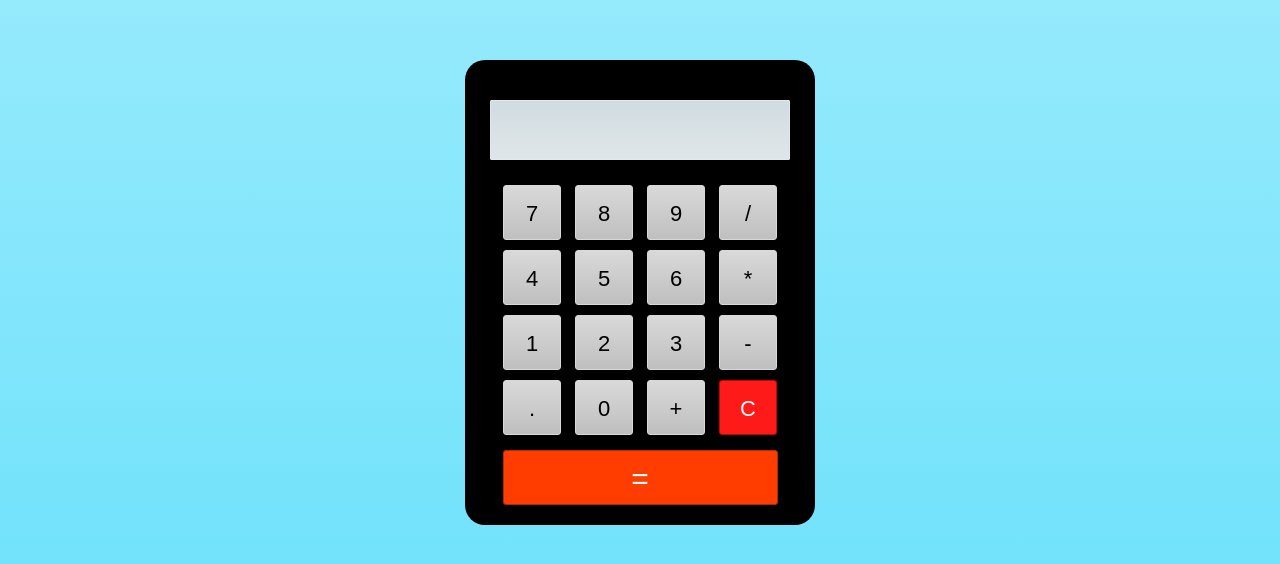
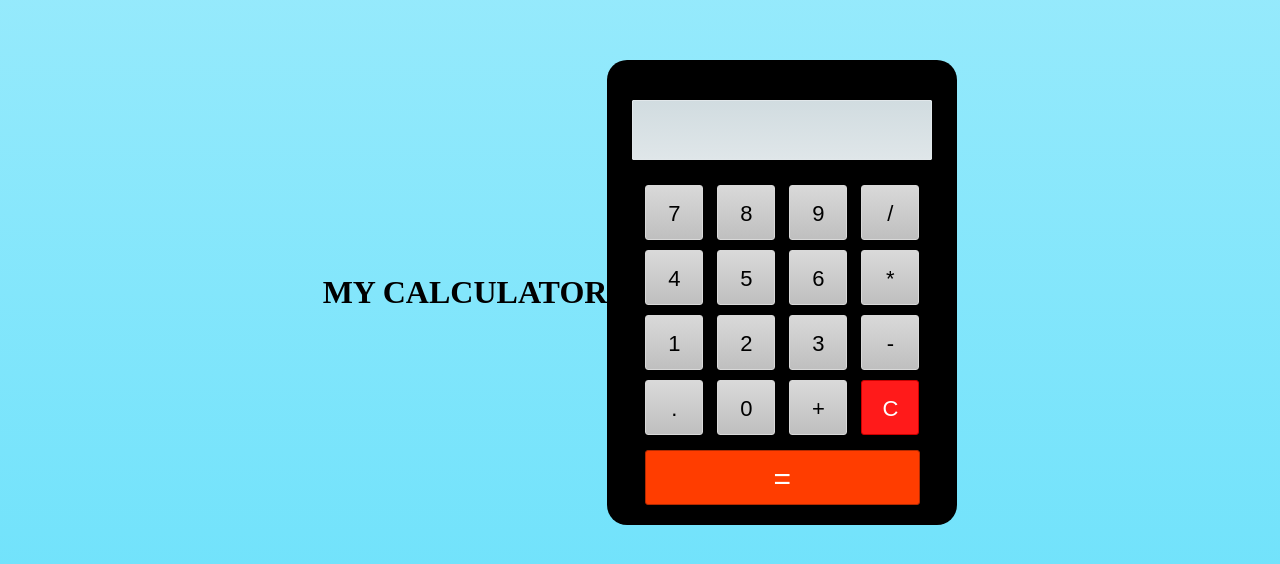
Before and after one commit to AkshatSidharth/Calculator, a plain HTML site: page index.html in a window 1280 px wide. Shown: the part 108-672 px from the top of the page. Drawn offline with nearby package versions, Linux system fonts and the light colour scheme.

Commit message:
Update index.html

```diff
--- a/index.html
+++ b/index.html
@@ -1,8 +1,9 @@
 <!DOCTYPE html>
 <html lang="en" dir="ltr">
   <head>
+    <h1 text-align="center">MY CALCULATOR</h1>
     <meta charset="utf-8">
-    <title>Calculator</title>
+    <title>My Calculator</title>
     <link rel="stylesheet" href="style.css">
     <script src="https://code.jquery.com/jquery-3.4.1.js"></script>
   </head>
```
